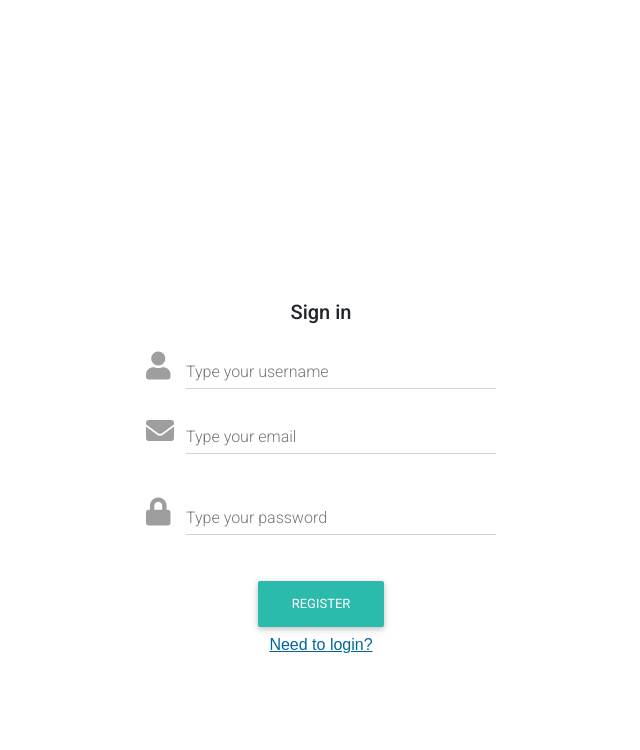
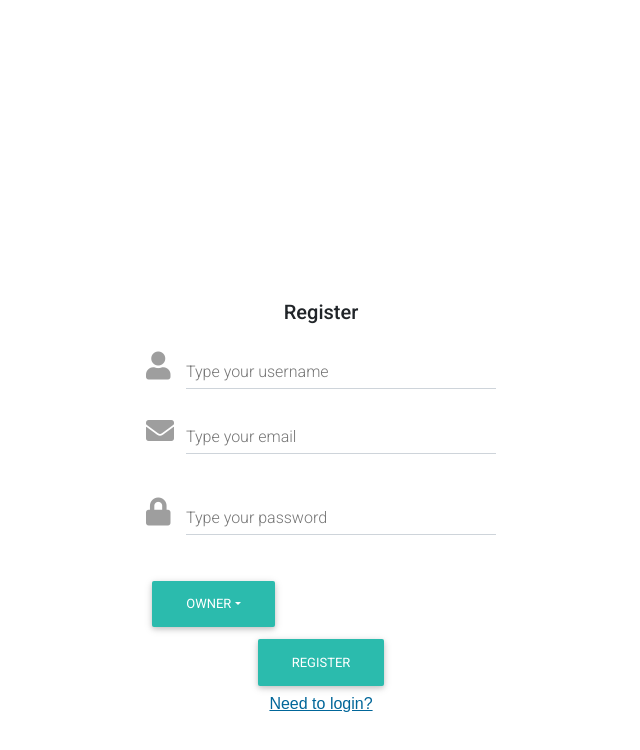
Before and after one commit to nitro-neal/mypass-frontend-throwaway, a React (Create React App) app: page / in a window 1280 px wide. Both pictures are taken after a click on the button "Need to register?". Shown: the top 750 px of the page, without its empty margins (319-959 px from the left). Built offline with nearby package versions, Linux system fonts and the light colour scheme; no server answers.

Commit message:
Adding role picker

```diff
--- a/src/components/mypass.js
+++ b/src/components/mypass.js
@@ -20,7 +20,8 @@ class MyPass extends React.Component {
     documentJwts: [],
     ownerAccounts: undefined,
     uploadForAccountName: undefined,
-    uploadForAccountId: undefined
+    uploadForAccountId: undefined,
+    role: "owner"
   };
 
   getAccount = async () => {
@@ -30,7 +31,7 @@ class MyPass extends React.Component {
     console.log("get account");
     console.log(account);
 
-    if (account.role === "agent") {
+    if (account.role === "notary") {
       let res = await axios.get("http://localhost:5000/api/accounts/");
       let owners = [];
       for (var i = 0; i < res.data.length; i++) {
@@ -61,9 +62,7 @@ class MyPass extends React.Component {
   };
 
   getDocuments = async () => {
-    let documentsRes = await axios.get(
-      "http://localhost:5000/api/accounts/documents/"
-    );
+    let documentsRes = await axios.get("http://localhost:5000/api/documents/");
 
     let documents = documentsRes.data.documents;
     let documentUrls = [];
@@ -71,7 +70,7 @@ class MyPass extends React.Component {
 
     for (var i = 0; i < documents.length; i++) {
       let documentUrl =
-        "http://localhost:5000/api/accounts/documents/" + documents[i].url;
+        "http://localhost:5000/api/documents/" + documents[i].url;
       documentUrls.push(documentUrl);
       if (documents[i].vcJwt === undefined) {
         documentJwts.push("-");
@@ -96,7 +95,7 @@ class MyPass extends React.Component {
       formData.append("uploadForAccountId", this.state.uploadForAccountId);
     }
 
-    let res = await fetch("http://localhost:5000/api/accounts/documents/", {
+    let res = await fetch("http://localhost:5000/api/documents/", {
       method: "POST",
       headers: {
         authorization: "Token " + localStorage.getItem("jwt")
@@ -136,7 +135,8 @@ class MyPass extends React.Component {
       account: {
         username: this.state.username,
         email: this.state.email,
-        password: this.state.password
+        password: this.state.password,
+        role: this.state.role
       }
     };
 
@@ -180,6 +180,10 @@ class MyPass extends React.Component {
   dropdownClicked = e => {
     this.setState({ uploadForAccountName: e.target.name });
     this.setState({ uploadForAccountId: e.target.id });
+  };
+
+  roleDropdownClicked = e => {
+    this.setState({ role: e.target.name });
   };
 
   render() {
@@ -253,7 +257,7 @@ class MyPass extends React.Component {
     if (this.state.register === false) {
       formsToPresent = (
         <form>
-          <p className="h5 text-center mb-4">Sign in</p>
+          <p className="h5 text-center mb-4">Register</p>
           <div className="grey-text">
             <MDBInput
               name="username"
@@ -283,6 +287,15 @@ class MyPass extends React.Component {
               type="password"
               validate
             />
+            <MDBDropdown>
+              <MDBDropdownToggle caret color="default">
+                {this.state.role}
+              </MDBDropdownToggle>
+              <MDBDropdownMenu onClick={this.roleDropdownClicked} basic>
+                <MDBDropdownItem name="owner">owner</MDBDropdownItem>
+                <MDBDropdownItem name="notary">notary</MDBDropdownItem>
+              </MDBDropdownMenu>
+            </MDBDropdown>
           </div>
           <div className="text-center">
             <MDBBtn onClick={this.register}>Register</MDBBtn>
```
